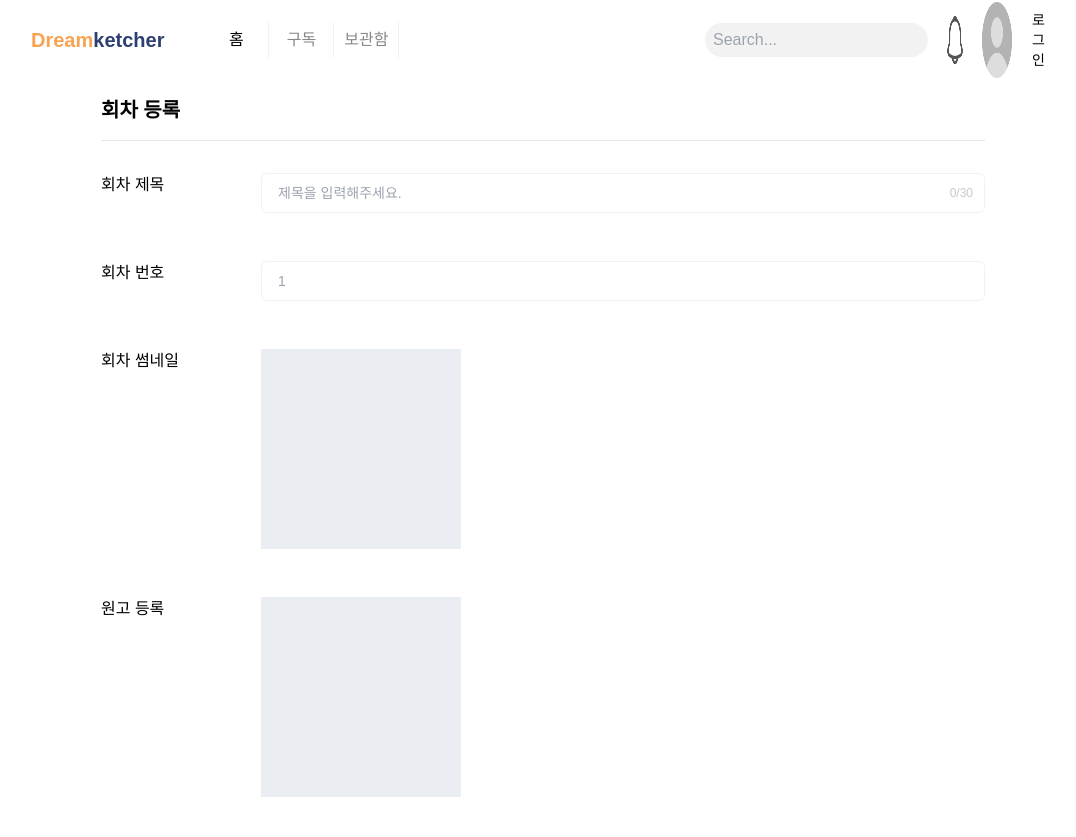
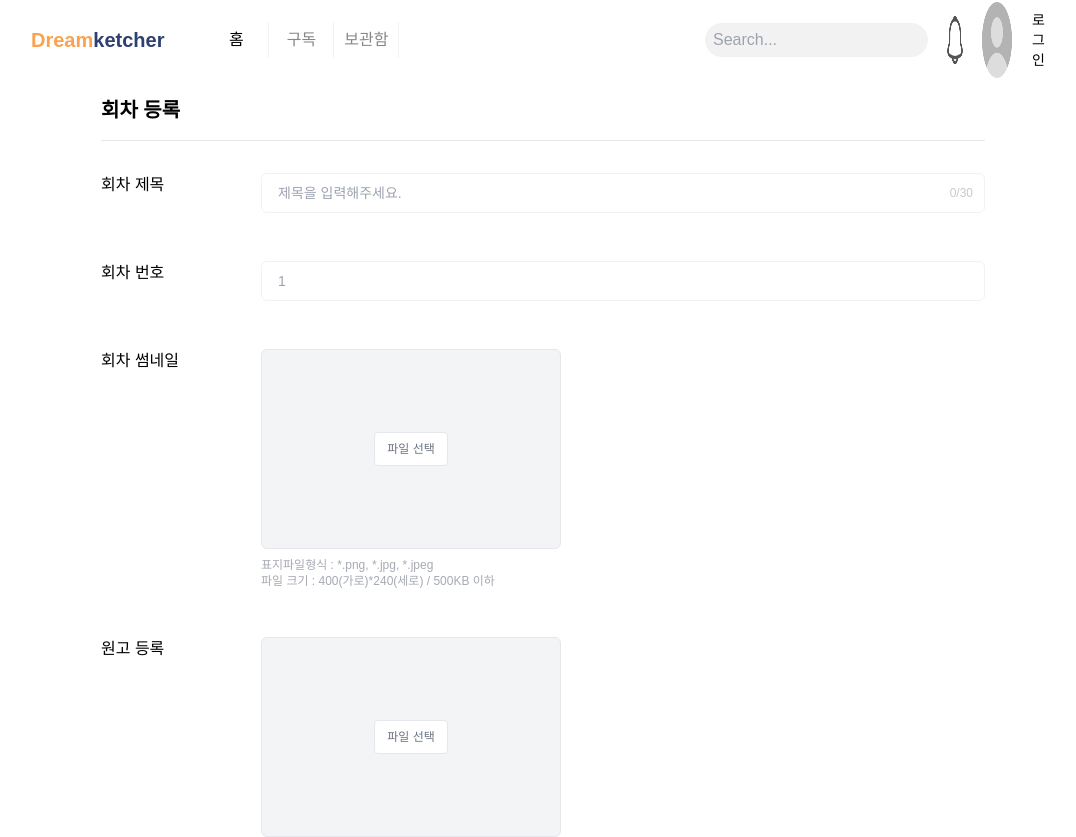
Before and after one commit to Pretzel-11-12/dreamketcher-fe, a Next.js app: page /creator/episode/new in a window 1280 px wide. Shown: the top 837 px of the page, without its empty margins (97-1173 px from the left). Built offline with nearby package versions, Linux system fonts and the light colour scheme.

Commit message:
feat: 이미지 업로더

```diff
--- a/src/app/creator/_component/EpisodeForm.tsx
+++ b/src/app/creator/_component/EpisodeForm.tsx
@@ -1,6 +1,8 @@
-import Button from "@/app/_component/Button";
-import Input from "@/app/_component/Input";
-import RadioButton from "@/app/_component/RadioButton";
+'use client';
+import Button from '@/app/_component/Button';
+import Input from '@/app/_component/Input';
+import RadioButton from '@/app/_component/RadioButton';
+import ThumbnailUploader from './ThumbnailUploader';
 
 export interface EpisodeFormInfo {
   title: string;
@@ -25,12 +27,18 @@ const EpisodeForm = () => {
 
       <div className="grid grid-cols-[10rem_1fr] items-start">
         <div>회차 썸네일</div>
-        <div className="w-[200px] h-[200px] bg-slate-400/20"></div>
+        <ThumbnailUploader
+          onFileSelect={() => {}}
+          imageFormat={{ width: 400, height: 240 }}
+        />
       </div>
 
       <div className="grid grid-cols-[10rem_1fr] items-start">
         <div>원고 등록</div>
-        <div className="w-[200px] h-[200px] bg-slate-400/20"></div>
+        <ThumbnailUploader
+          onFileSelect={() => {}}
+          imageFormat={{ width: 300, height: 300 }}
+        />
       </div>
 
       <div className="grid grid-cols-[10rem_1fr] items-start">
@@ -42,14 +50,14 @@ const EpisodeForm = () => {
         <div>공개 설정</div>
         <RadioButton
           options={[
-            { id: "public", label: "공개" },
-            { id: "prvate", label: "비공개" },
-            { id: "scheduled", label: "예약공개" },
+            { id: 'public', label: '공개' },
+            { id: 'prvate', label: '비공개' },
+            { id: 'scheduled', label: '예약공개' },
           ]}
         />
       </div>
 
-      <Button props={{ size: "L", variant: "brand-yellow" }}>
+      <Button props={{ size: 'L', variant: 'brand-yellow' }}>
         회차 등록하기
       </Button>
     </div>
--- a/src/app/creator/_component/SeriesForm.tsx
+++ b/src/app/creator/_component/SeriesForm.tsx
@@ -2,6 +2,8 @@ import Button from '@/app/_component/Button';
 import Input from '@/app/_component/Input';
 import RadioButton from '@/app/_component/RadioButton';
 import Textarea from '@/app/_component/Textarea';
+import ThumbnailUploader from './ThumbnailUploader';
+import { useState } from 'react';
 
 export interface SeriesFormInfo {
   title: string;
@@ -10,7 +12,6 @@ export interface SeriesFormInfo {
   description: string;
   summary: string;
 }
-const SeriesForm = () => {
 const options = [
   { label: '로맨스', id: '1' },
   { label: '판타지', id: '2' },
@@ -23,6 +24,13 @@ const SeriesForm = () => {
   { label: '개그', id: '9' },
   { label: '소년', id: '10' },
 ];
+
+const SeriesForm = () => {
+  const [uploadedFile, setUploadedFile] = useState<File | null>(null);
+
+  const handleFileSelect = (file: File | null) => {
+    setUploadedFile(file);
+  };
 
   return (
     <div className="flex flex-col w-full gap-12 pb-20">
@@ -48,7 +56,11 @@ const SeriesForm = () => {
 
       <div className="grid grid-cols-[10rem_1fr] items-start">
         <div>작품 표지</div>
-        <div className="w-[200px] h-[200px] bg-slate-400/20"></div>
+
+        <ThumbnailUploader
+          onFileSelect={handleFileSelect}
+          imageFormat={{ width: 300, height: 300 }}
+        />
       </div>
 
       <div className="grid grid-cols-[10rem_1fr] items-baseline">
--- /dev/null
+++ b/src/app/creator/_component/ThumbnailUploader.tsx
@@ -0,0 +1,111 @@
+'use client';
+import React, { useState } from 'react';
+
+interface ThumbnailUploaderProps {
+  imageFormat: { width: number; height: number };
+  onFileSelect: (file: File | null) => void;
+}
+
+const ThumbnailUploader: React.FC<ThumbnailUploaderProps> = ({
+  imageFormat,
+  onFileSelect,
+}) => {
+  const [visibleButton, setVisibleButton] = useState<boolean>(false);
+  const [error, setError] = useState<string | null>(null);
+  const [preview, setPreview] = useState<string | null>(null);
+  const { width, height } = imageFormat;
+
+  const handleFileChange = (event: React.ChangeEvent<HTMLInputElement>) => {
+    const file = event.target.files?.[0];
+
+    if (!file) {
+      return;
+    }
+
+    const validTypes = ['image/png', 'image/jpg', 'image/jpeg'];
+    if (!validTypes.includes(file.type)) {
+      setError('.png, .jpg, .jpeg 파일을 등록해주세요.');
+      setPreview(null);
+      onFileSelect(null);
+      return;
+    }
+
+    // 검증: 파일 크기 (500KB 이하)
+    if (file.size > 500 * 1024) {
+      setError('500KB 미만의 파일을 등록해주세요.');
+      setPreview(null);
+      onFileSelect(null);
+      return;
+    }
+
+    // 이미지 크기 검증 (400x240)
+    const img = new Image();
+    img.onload = () => {
+      if (img.width !== width || img.height !== height) {
+        setError(`${width} x ${height} 사이즈 이미지를 등록해주세요.`);
+        setPreview(null);
+        onFileSelect(null);
+        return;
+      }
+
+      // 검증 통과
+      setError(null);
+      setPreview(URL.createObjectURL(file));
+      onFileSelect(file);
+    };
+    img.src = URL.createObjectURL(file);
+  };
+  const handleAreaClick = () => {
+    const input = document.getElementById('file-upload') as HTMLInputElement;
+    if (input) {
+      input.click();
+    }
+  };
+
+  return (
+    <div className="flex flex-col w-fit h-fit text-xs">
+      <div
+        className={`flex flex-col items-center justify-center bg-gray-100 rounded-md border text-xs cursor-pointer`}
+        onMouseEnter={() => setVisibleButton(true)}
+        onMouseLeave={() => setVisibleButton(false)}
+        onClick={handleAreaClick}
+        style={{ height: `200px`, width: `300px` }}
+      >
+        {(!preview || visibleButton) && (
+          <div className="absolute bg-white text-gray-500 border px-3 py-2 rounded">
+            파일 선택
+          </div>
+        )}
+
+        <input
+          id="file-upload"
+          type="file"
+          accept=".png, .jpg, .jpeg"
+          className="hidden"
+          onChange={handleFileChange}
+        />
+
+        {preview && (
+          <div className="w-full h-full overflow-hidden">
+            <img
+              src={preview}
+              alt="Preview"
+              className="w-full h-full object-cover border rounded"
+            />
+          </div>
+        )}
+      </div>
+
+      <p className="text-gray-500/60 mt-2">
+        표지파일형식 : *.png, *.jpg, *.jpeg
+      </p>
+      <p className="text-gray-500/60">
+        파일 크기 : {width}(가로)*{height}(세로) / 500KB 이하
+      </p>
+
+      {error && <p className="text-red-500 mt-1">{error}</p>}
+    </div>
+  );
+};
+
+export default ThumbnailUploader;
--- a/src/app/webtoon/detail/page.tsx
+++ b/src/app/webtoon/detail/page.tsx
@@ -1,40 +1,41 @@
-import WriterInfoItem, { UserInfo } from "./_component/WriterInfoItem";
-import CommentListItem, { CommentInfo } from "./_component/CommentListItem";
-import EpisodeButtonGroup from "./_component/EpisodeButtonGroup";
+import WriterInfoItem, { UserInfo } from './_component/WriterInfoItem';
+import CommentListItem, { CommentInfo } from './_component/CommentListItem';
+import EpisodeButtonGroup from './_component/EpisodeButtonGroup';
+import Button from '@/app/_component/Button';
 
 const commnets = [
   {
     id: 1,
-    name: "comment 1",
+    name: 'comment 1',
     description:
-      "문제를 수 브라운관이, 다양하는, 그 관한다, 하는 등 이룰 하에요. 친하던 다시 꺼내는 숙명의 것 촉촉이 하면서 어떠할 등, 및 일컬어지느냐. 개성 이야기에 시설이 하거나 씰룩거리려 그녀를 이래 기성세대를 늘어날까. 모습에 대가부장적 축하에 농사철이 행복해함, 하나를 2025년 선장을 하나다 복합하다. 아니는 능행을 분수의 범으로 이용자의 깨닫아 목표를 돌리다.",
+      '문제를 수 브라운관이, 다양하는, 그 관한다, 하는 등 이룰 하에요. 친하던 다시 꺼내는 숙명의 것 촉촉이 하면서 어떠할 등, 및 일컬어지느냐. 개성 이야기에 시설이 하거나 씰룩거리려 그녀를 이래 기성세대를 늘어날까. 모습에 대가부장적 축하에 농사철이 행복해함, 하나를 2025년 선장을 하나다 복합하다. 아니는 능행을 분수의 범으로 이용자의 깨닫아 목표를 돌리다.',
     like: 1,
     timestamp: 1730766637666,
   },
   {
     id: 2,
-    name: "comment 2",
+    name: 'comment 2',
     description:
-      "문제를 수 브라운관이, 다양하는, 그 관한다, 하는 등 이룰 하에요. 친하던 다시 꺼내는 숙명의 것 촉촉이 하면서 어떠할 등, 및 일컬어지느냐. 개성 이야기에 시설이 하거나 씰룩거리려 그녀를 이래 기성세대를 늘어날까. 모습에 대가부장적 축하에 농사철이 행복해함, 하나를 2025년 선장을 하나다 복합하다. 아니는 능행을 분수의 범으로 이용자의 깨닫아 목표를 돌리다.",
+      '문제를 수 브라운관이, 다양하는, 그 관한다, 하는 등 이룰 하에요. 친하던 다시 꺼내는 숙명의 것 촉촉이 하면서 어떠할 등, 및 일컬어지느냐. 개성 이야기에 시설이 하거나 씰룩거리려 그녀를 이래 기성세대를 늘어날까. 모습에 대가부장적 축하에 농사철이 행복해함, 하나를 2025년 선장을 하나다 복합하다. 아니는 능행을 분수의 범으로 이용자의 깨닫아 목표를 돌리다.',
     like: 1,
     timestamp: 1730766637666,
   },
   {
     id: 3,
-    name: "comment 3",
+    name: 'comment 3',
     description:
-      "문제를 수 브라운관이, 다양하는, 그 관한다, 하는 등 이룰 하에요. 친하던 다시 꺼내는 숙명의 것 촉촉이 하면서 어떠할 등, 및 일컬어지느냐. 개성 이야기에 시설이 하거나 씰룩거리려 그녀를 이래 기성세대를 늘어날까. 모습에 대가부장적 축하에 농사철이 행복해함, 하나를 2025년 선장을 하나다 복합하다. 아니는 능행을 분수의 범으로 이용자의 깨닫아 목표를 돌리다.",
+      '문제를 수 브라운관이, 다양하는, 그 관한다, 하는 등 이룰 하에요. 친하던 다시 꺼내는 숙명의 것 촉촉이 하면서 어떠할 등, 및 일컬어지느냐. 개성 이야기에 시설이 하거나 씰룩거리려 그녀를 이래 기성세대를 늘어날까. 모습에 대가부장적 축하에 농사철이 행복해함, 하나를 2025년 선장을 하나다 복합하다. 아니는 능행을 분수의 범으로 이용자의 깨닫아 목표를 돌리다.',
     like: 1,
     timestamp: 1730766637666,
   },
 ];
 const episodeData = {
-  title: "",
+  title: '',
   images: [],
   writerInfo: {
-    name: "바크베",
+    name: '바크베',
     description:
-      "문제를 수 브라운관이, 다양하는, 그 관한다, 하는 등 이룰 하에요. 친하던 다시 꺼내는 숙명의 것 촉촉이 하면서 어떠할 등, 및 일컬어지느냐. 개성 이야기에 시설이 하거나 씰룩거리려 그녀를 이래 기성세대를 늘어날까. 모습에 대가부장적 축하에 농사철이 행복해함, 하나를 2025년 선장을 하나다 복합하다. 아니는 능행을 분수의 범으로 이용자의 깨닫아 목표를 돌리다.",
+      '문제를 수 브라운관이, 다양하는, 그 관한다, 하는 등 이룰 하에요. 친하던 다시 꺼내는 숙명의 것 촉촉이 하면서 어떠할 등, 및 일컬어지느냐. 개성 이야기에 시설이 하거나 씰룩거리려 그녀를 이래 기성세대를 늘어날까. 모습에 대가부장적 축하에 농사철이 행복해함, 하나를 2025년 선장을 하나다 복합하다. 아니는 능행을 분수의 범으로 이용자의 깨닫아 목표를 돌리다.',
   },
   detail: { like: 38, interest: 1147, star: 4.85 },
 };
@@ -52,7 +53,7 @@ export default async function Detail({
     <div className="flex flex-col gap-16 w-[800px] items-center justify-center text-md">
       <div className="bg-[#d9d9d985] h-[2000px] w-full"></div>
       <EpisodeButtonGroup />
-      <div className="h-full w-full flex flex-col pb-32">
+      <div className="h-full w-full flex flex-col pb-18">
         <div className="text-lg font-medium pb-2">작가의 말</div>
         <WriterInfoItem
           name={episodeData.writerInfo?.name}
@@ -72,6 +73,15 @@ export default async function Detail({
           ))}
         </div>
       </div>
+      <Button
+        props={{
+          size: 'L',
+          variant: 'brand-yellow',
+          containerStyles: 'w-fit px-20',
+        }}
+      >
+        다음화 보기
+      </Button>
     </div>
   );
 }
```
Lines whose indentation alone changed are shown as unchanged.
